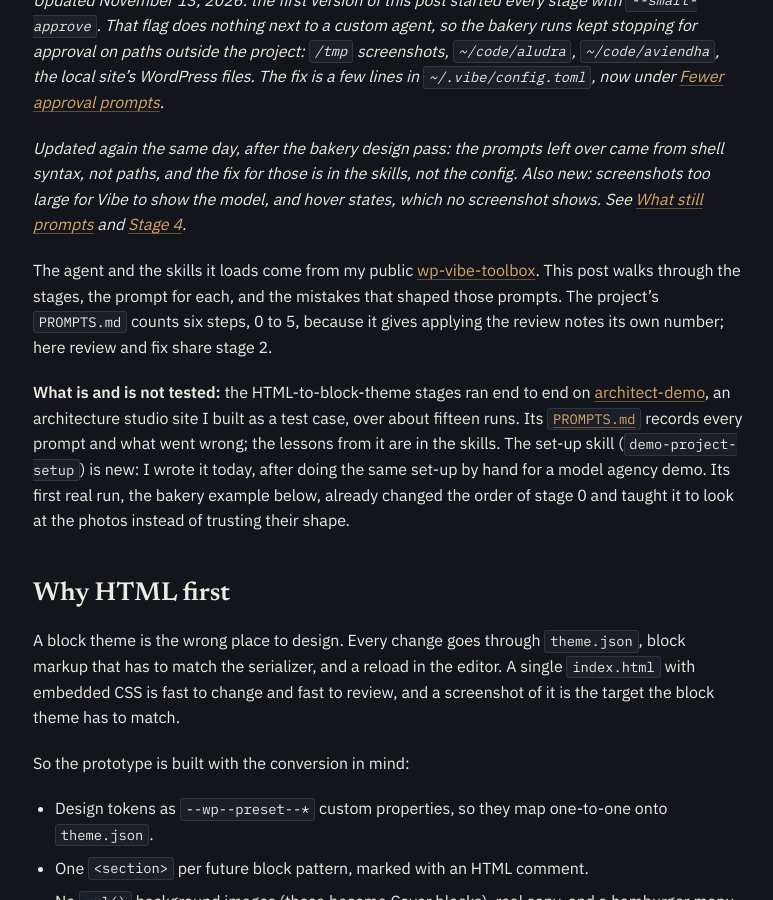
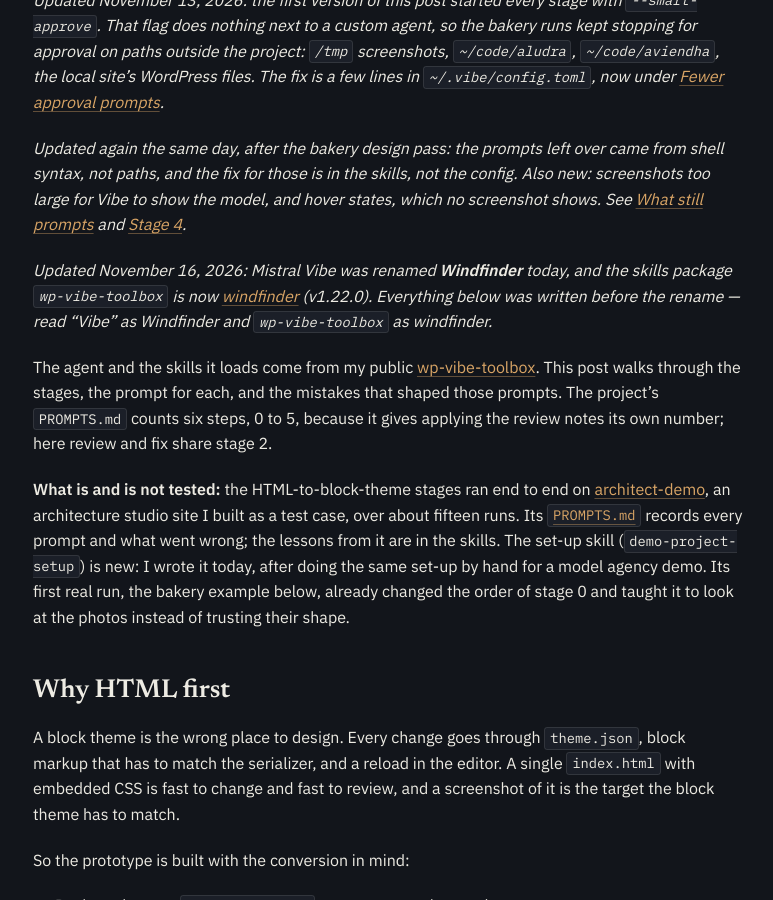
Before and after one commit to wpvillain/wpvillain.github.io, a Jekyll site: the page built from _posts/2026-11-12-mistral-vibe-wp-frontend-builder-brief-to-html-to-block-theme.markdown, in a window 1280 px wide and 900 px high, scrolled down 642 px. Shown: the whole window, without its empty margins (95-868 px from the left). Built offline with Jekyll 4.4.1, drawn with Linux system fonts in a browser that asks for light colours.

Commit message:
Note the Vibe to Windfinder rename in two posts

```diff
--- a/_posts/2026-11-12-mistral-vibe-wp-frontend-builder-brief-to-html-to-block-theme.markdown
+++ b/_posts/2026-11-12-mistral-vibe-wp-frontend-builder-brief-to-html-to-block-theme.markdown
@@ -17,6 +17,8 @@ vibe --agent wp-frontend-builder
 *Updated November 13, 2026: the first version of this post started every stage with `--smart-approve`. That flag does nothing next to a custom agent, so the bakery runs kept stopping for approval on paths outside the project: `/tmp` screenshots, `~/code/aludra`, `~/code/aviendha`, the local site's WordPress files. The fix is a few lines in `~/.vibe/config.toml`, now under [Fewer approval prompts](#fewer-approval-prompts).*
 
 *Updated again the same day, after the bakery design pass: the prompts left over came from shell syntax, not paths, and the fix for those is in the skills, not the config. Also new: screenshots too large for Vibe to show the model, and hover states, which no screenshot shows. See [What still prompts](#what-still-prompts) and [Stage 4](#stage-4-the-design-pass).*
+
+*Updated November 16, 2026: Mistral Vibe was renamed **Windfinder** today, and the skills package `wp-vibe-toolbox` is now [windfinder](https://github.com/imagewize/windfinder) (v1.22.0). Everything below was written before the rename — read "Vibe" as Windfinder and `wp-vibe-toolbox` as windfinder.*
 
 The agent and the skills it loads come from my public [wp-vibe-toolbox](https://github.com/imagewize/wp-vibe-toolbox). This post walks through the stages, the prompt for each, and the mistakes that shaped those prompts. The project's `PROMPTS.md` counts six steps, 0 to 5, because it gives applying the review notes its own number; here review and fix share stage 2.
 
--- a/_posts/2026-11-13-mistral-vibe-large-4-bakery-demo-block-theme-lessons.markdown
+++ b/_posts/2026-11-13-mistral-vibe-large-4-bakery-demo-block-theme-lessons.markdown
@@ -10,6 +10,8 @@ case_status: documented
 ---
 
 Bakkerij Lindeboom does not exist. It is a demo site, like my earlier [architect demo](https://github.com/imagewize/architect-demo): an invented family bakery in Utrecht with a written brief, built to test my workflow on something other than an architecture studio. I gave it to a European agent and a European model, Mistral Vibe running Mistral Large 4, and let it go from the brief to an HTML/CSS prototype and then to a WordPress block theme built on Aviendha and Aludra. After two days the homepage matches the prototype to the pixel on most of what I measured, the order form still has a bug, and the rest of the site does not exist yet. Along the way, 22 pull requests went into the [wp-vibe-toolbox](https://github.com/imagewize/wp-vibe-toolbox), version 1.17 to 1.21.
+
+*Note, November 16, 2026: this draft was written before the Mistral Vibe → Windfinder rename. "Vibe" below is Windfinder, and the toolbox is now [windfinder](https://github.com/imagewize/windfinder).*
 
 This post is about those pull requests: what the run broke, and what I changed so the next run doesn't. How the stages work, with the prompt for each, is in [the earlier post]({% post_url 2026-11-12-mistral-vibe-wp-frontend-builder-brief-to-html-to-block-theme %}). The whole project is public: [bakery-demo](https://github.com/imagewize/bakery-demo), with every prompt, its result and what I checked afterwards in [`PROMPTS.md`](https://github.com/imagewize/bakery-demo/blob/main/PROMPTS.md).
 
```
